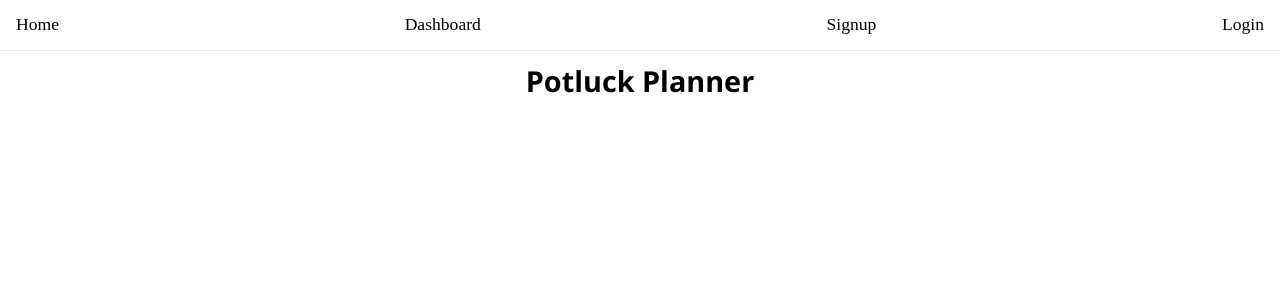
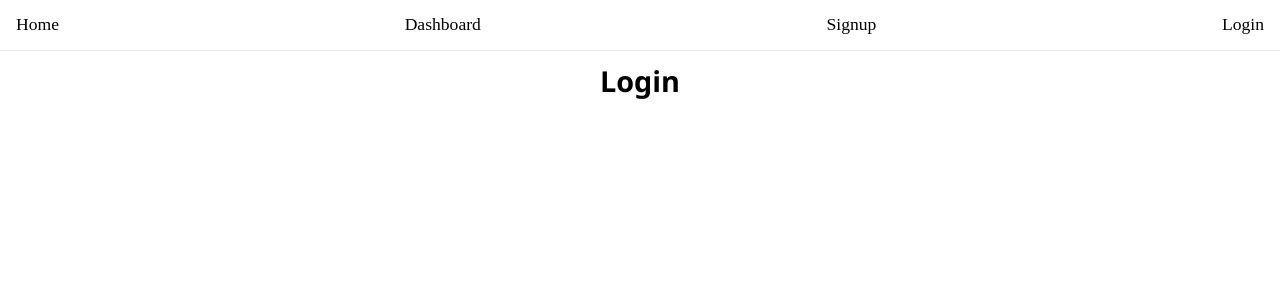
Before and after one commit to TT-WebFT-32-Potluck-Planner/front-end-for-java, a React (Create React App) app: page /login in a window 1280 px wide. Shown: the top 300 px of the page. Built offline with nearby package versions, Linux system fonts and the light colour scheme.

Commit message:
Added routing for components

```diff
--- a/src/App.js
+++ b/src/App.js
@@ -1,11 +1,30 @@
 import Navbar from './components/Navbar'
 import Home from './components/Home'
+import Dashboard from './components/Dashboard'
+import Signup from './components/Signup'
+import Login from './components/Login'
+import { Route } from 'react-router-dom'
 
 function App() {
   return (
     <>
       <Navbar />
-      <Home />
+
+      <Route exact path='/'>
+        <Home />
+      </Route>
+
+      <Route exact path='/dash'>
+        <Dashboard />
+      </Route>
+
+      <Route exact path='/signup'>
+        <Signup />
+      </Route>
+
+      <Route exact path='/login'>
+        <Login />
+      </Route>
     </>
   );
 }
--- /dev/null
+++ b/src/components/Dashboard.js
@@ -0,0 +1,9 @@
+const Dashboard = () => {
+  return (
+    <>
+      <h1>Dashboard</h1>
+    </>
+  )
+}
+
+export default Dashboard
--- /dev/null
+++ b/src/components/Login.js
@@ -0,0 +1,9 @@
+const Login = () => {
+  return (
+    <>
+      <h1>Login</h1>
+    </>
+  )
+}
+
+export default Login
--- a/src/components/Navbar.js
+++ b/src/components/Navbar.js
@@ -1,4 +1,4 @@
-import { Route, Link } from 'react-router-dom'
+import { Link } from 'react-router-dom'
 
 const Navbar = () => {
   return (
--- /dev/null
+++ b/src/components/Signup.js
@@ -0,0 +1,9 @@
+const Signup = () => {
+  return (
+    <>
+      <h1>Signup</h1>
+    </>
+  )
+}
+
+export default Signup
```
